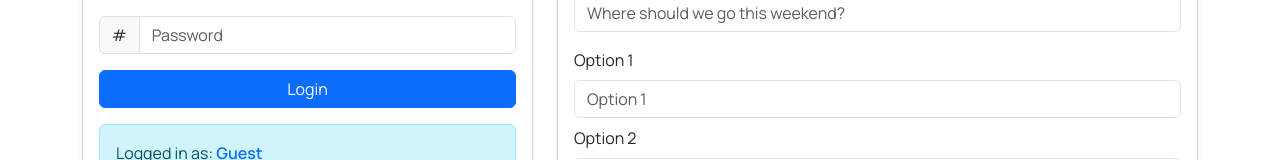
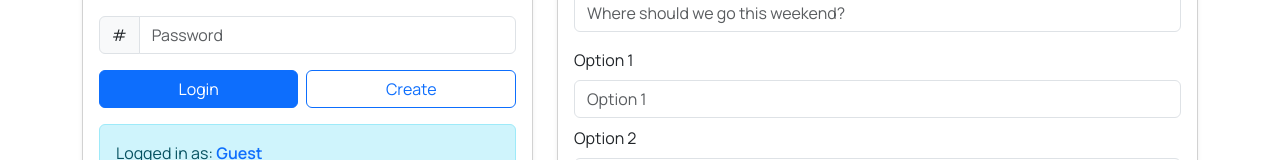
Before and after one commit to EasonZhuu/startup, a React (Vite) app: page / in a window 1280 px wide. Shown: the part 191-351 px from the top of the page. Built offline with nearby package versions, Linux system fonts and the light colour scheme; no server answers.

Commit message:
db-09 align frontend auth flow with db-backed endpoints

```diff
--- a/src/app.jsx
+++ b/src/app.jsx
@@ -63,6 +63,34 @@ export default function App() {
     }
   }
 
+  async function handleRegister(nextUserName, password) {
+    const email = String(nextUserName || '').trim();
+    const rawPassword = String(password || '');
+    if (!email || !rawPassword) {
+      return { ok: false, msg: 'Please enter both username and password.' };
+    }
+
+    try {
+      const response = await fetch('/api/auth', {
+        method: 'POST',
+        headers: { 'Content-Type': 'application/json' },
+        body: JSON.stringify({ email, password: rawPassword }),
+      });
+
+      const data = await safeJson(response);
+      if (!response.ok) {
+        return { ok: false, msg: data.msg || 'Create account failed.' };
+      }
+
+      const resolvedEmail = String(data.email || email).trim() || email;
+      setUserName(resolvedEmail);
+      setIsLoggedIn(true);
+      return { ok: true, msg: 'Account created and logged in.' };
+    } catch {
+      return { ok: false, msg: 'Cannot reach service.' };
+    }
+  }
+
   async function handleLogout() {
     try {
       await fetch('/api/auth', { method: 'DELETE' });
@@ -103,7 +131,15 @@ export default function App() {
         <Routes>
           <Route
             path="/"
-            element={<NewVote userName={userName} isLoggedIn={isLoggedIn} onLogin={handleLogin} onLogout={handleLogout} />}
+            element={
+              <NewVote
+                userName={userName}
+                isLoggedIn={isLoggedIn}
+                onLogin={handleLogin}
+                onRegister={handleRegister}
+                onLogout={handleLogout}
+              />
+            }
           />
           <Route path="/history" element={<History />} />
           <Route path="/info" element={<Info />} />
--- a/src/newVote/newVote.jsx
+++ b/src/newVote/newVote.jsx
@@ -1,7 +1,7 @@
 import React from 'react';
 import './newVote.css';
 
-export function NewVote({ userName, isLoggedIn, onLogin, onLogout }) {
+export function NewVote({ userName, isLoggedIn, onLogin, onRegister, onLogout }) {
   const [loginName, setLoginName] = React.useState(userName || '');
   const [loginMessage, setLoginMessage] = React.useState('');
   const [currentVote, setCurrentVote] = React.useState(null);
@@ -77,26 +77,59 @@ export function NewVote({ userName, isLoggedIn, onLogin, onLogout }) {
     };
   }, []);
 
-  async function handleLoginClick() {
+  function getPasswordValue() {
+    return String(document.getElementById('password-box')?.value || '');
+  }
+
+  function validateLoginInput() {
     const trimmedUserName = loginName.trim();
-    const passwordValue = String(document.getElementById('password-box')?.value || '');
+    const passwordValue = getPasswordValue();
+
     if (!trimmedUserName) {
       setLoginMessage('Please enter a username.');
-      return;
+      return { ok: false, userName: '', password: '' };
     }
 
     if (!passwordValue) {
       setLoginMessage('Please enter a password.');
+      return { ok: false, userName: '', password: '' };
+    }
+
+    return { ok: true, userName: trimmedUserName, password: passwordValue };
+  }
+
+  async function handleLoginClick() {
+    const check = validateLoginInput();
+    if (!check.ok) {
       return;
     }
 
     setLoginMessage('');
     setVoteMessage('');
     setDraftMessage('');
+
     if (typeof onLogin === 'function') {
-      const result = await onLogin(trimmedUserName, passwordValue);
+      const result = await onLogin(check.userName, check.password);
       if (result && !result.ok) {
         setLoginMessage(result.msg || 'Login failed.');
+      }
+    }
+  }
+
+  async function handleCreateAccountClick() {
+    const check = validateLoginInput();
+    if (!check.ok) {
+      return;
+    }
+
+    setLoginMessage('');
+    setVoteMessage('');
+    setDraftMessage('');
+
+    if (typeof onRegister === 'function') {
+      const result = await onRegister(check.userName, check.password);
+      if (result && !result.ok) {
+        setLoginMessage(result.msg || 'Create account failed.');
       }
     }
   }
@@ -228,9 +261,19 @@ export function NewVote({ userName, isLoggedIn, onLogin, onLogout }) {
                 </div>
 
                 {!isLoggedIn ? (
-                  <button id="login-button" className="btn btn-primary w-100" type="button" onClick={handleLoginClick}>
-                    Login
-                  </button>
+                  <div className="d-flex gap-2">
+                    <button id="login-button" className="btn btn-primary flex-fill" type="button" onClick={handleLoginClick}>
+                      Login
+                    </button>
+                    <button
+                      id="create-button"
+                      className="btn btn-outline-primary flex-fill"
+                      type="button"
+                      onClick={handleCreateAccountClick}
+                    >
+                      Create
+                    </button>
+                  </div>
                 ) : (
                   <button id="logout-button" className="btn btn-outline-secondary w-100" type="button" onClick={handleLogoutClick}>
                     Logout
```
